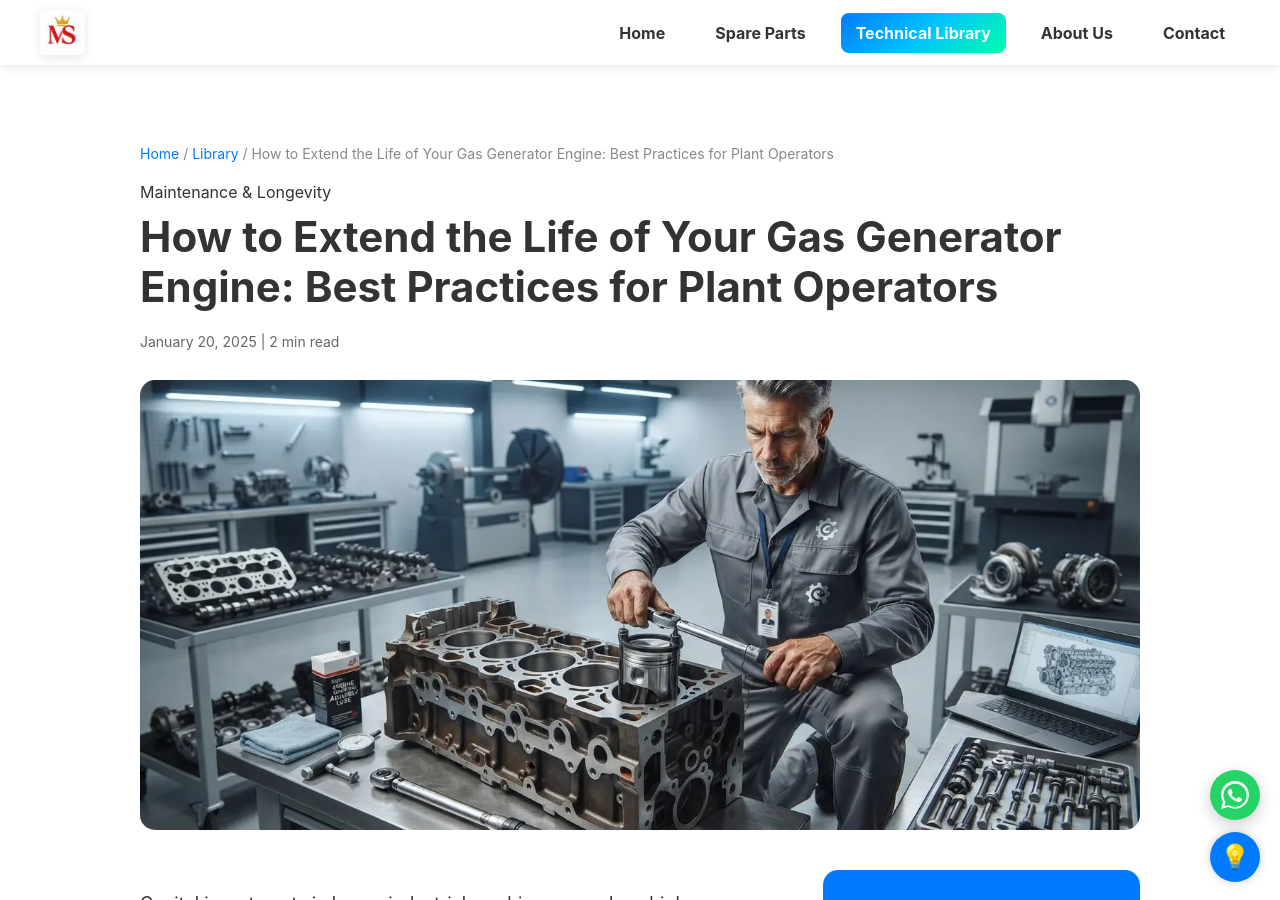
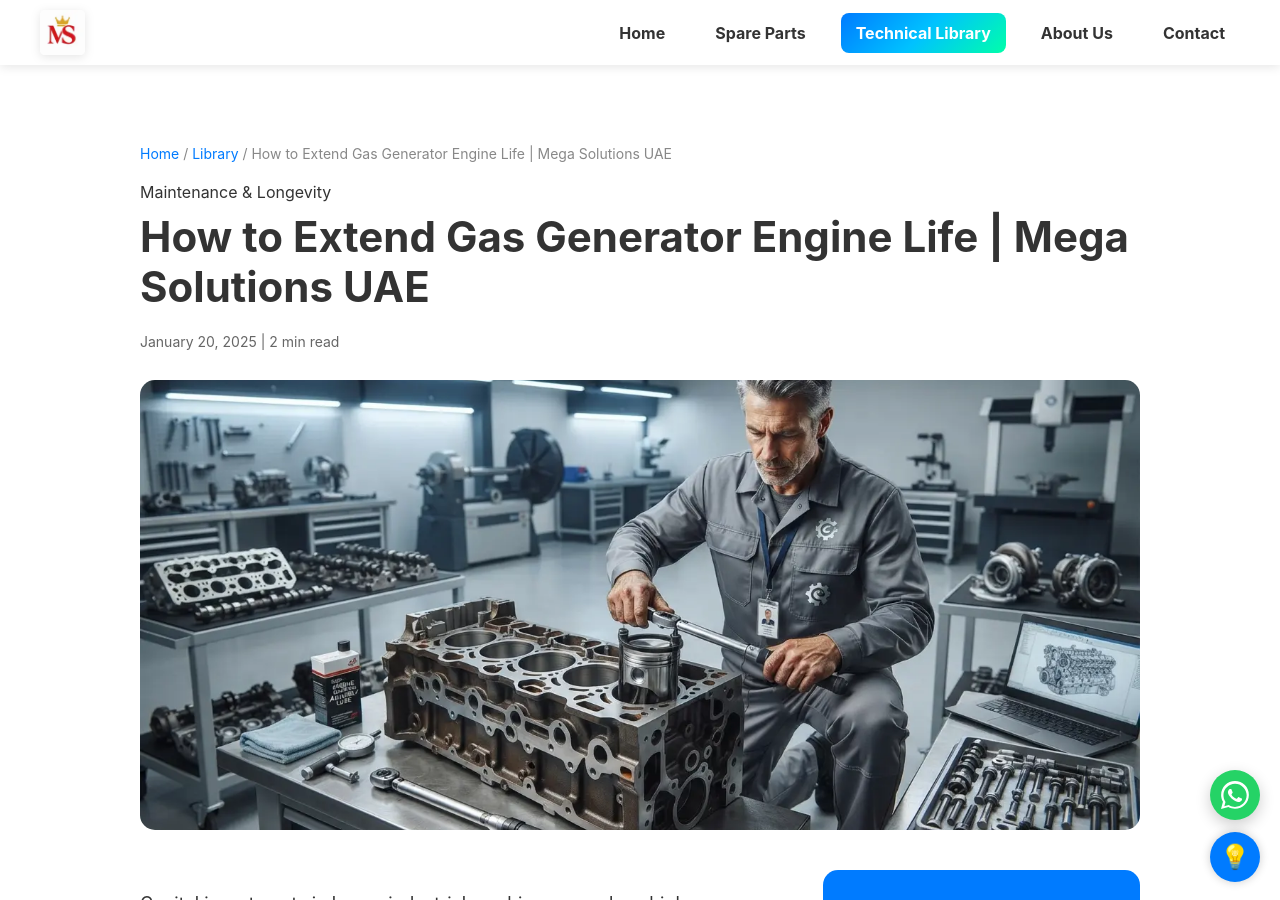
Before and after one commit to Khisal786/Mega-Solutions-UAE, a Jekyll site: the page built from _posts/2025-01-20-how-to-extend-the-life-of-your-gas-generator-engine.md, in a window 1280 px wide and 900 px high. Built offline with Jekyll 4.4.1, drawn with Linux system fonts in a browser that asks for light colours; some of the changed text lies outside the part shown.

Commit message:
Update title and section heading for clarity

```diff
--- a/_posts/2025-01-20-how-to-extend-the-life-of-your-gas-generator-engine.md
+++ b/_posts/2025-01-20-how-to-extend-the-life-of-your-gas-generator-engine.md
@@ -1,6 +1,6 @@
 ---
 layout: post
-title: "How to Extend the Life of Your Gas Generator Engine: Best Practices for Plant Operators"
+title: "How to Extend Gas Generator Engine Life | Mega Solutions UAE"
 date: 2025-01-20
 image: /assets/images/blog/extend-generator-engine-life.webp
 description: "Practical engineering best practices and maintenance strategies to maximize the operational lifespan and efficiency of industrial gas engines."
```
Also changed, not shown: other parts of _posts/2025-01-20-how-to-extend-the-life-of-your-gas-generator-engine.md (+1 -1 lines).
